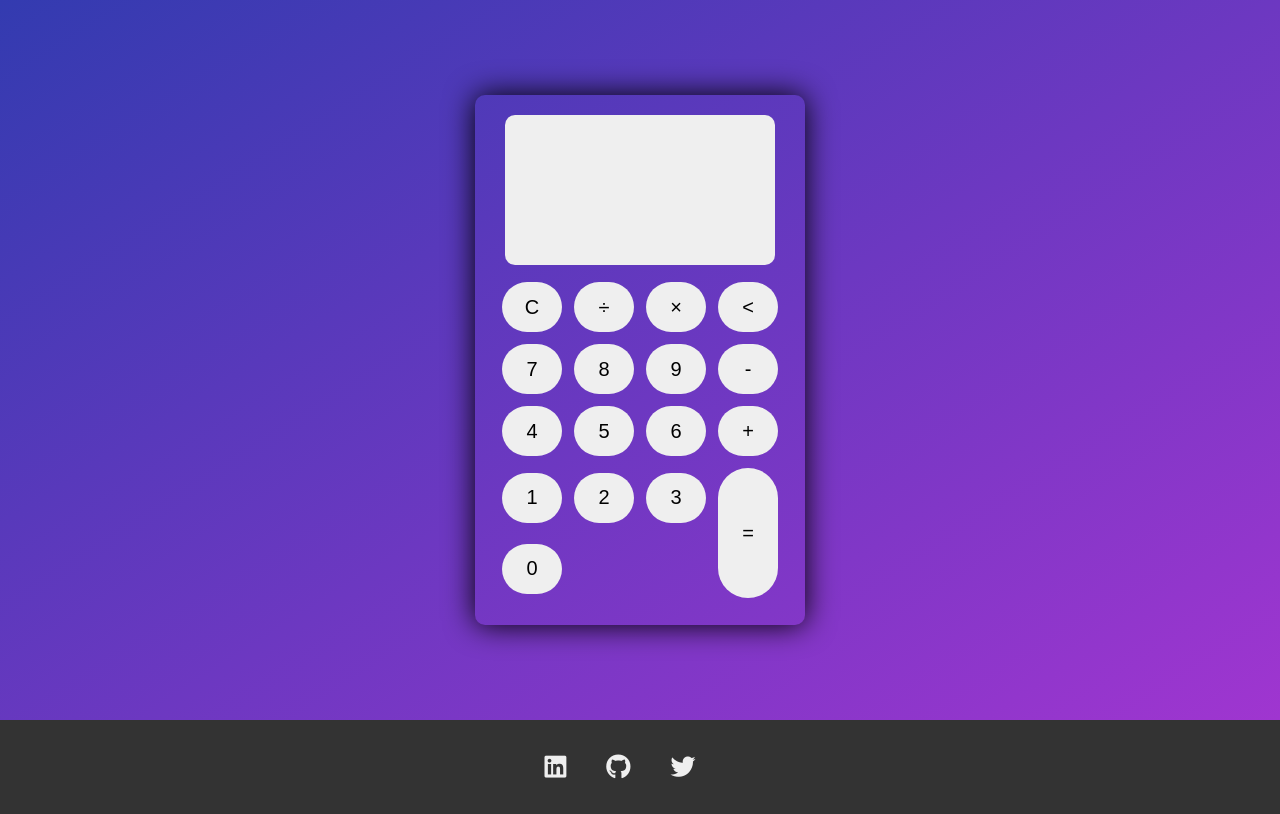
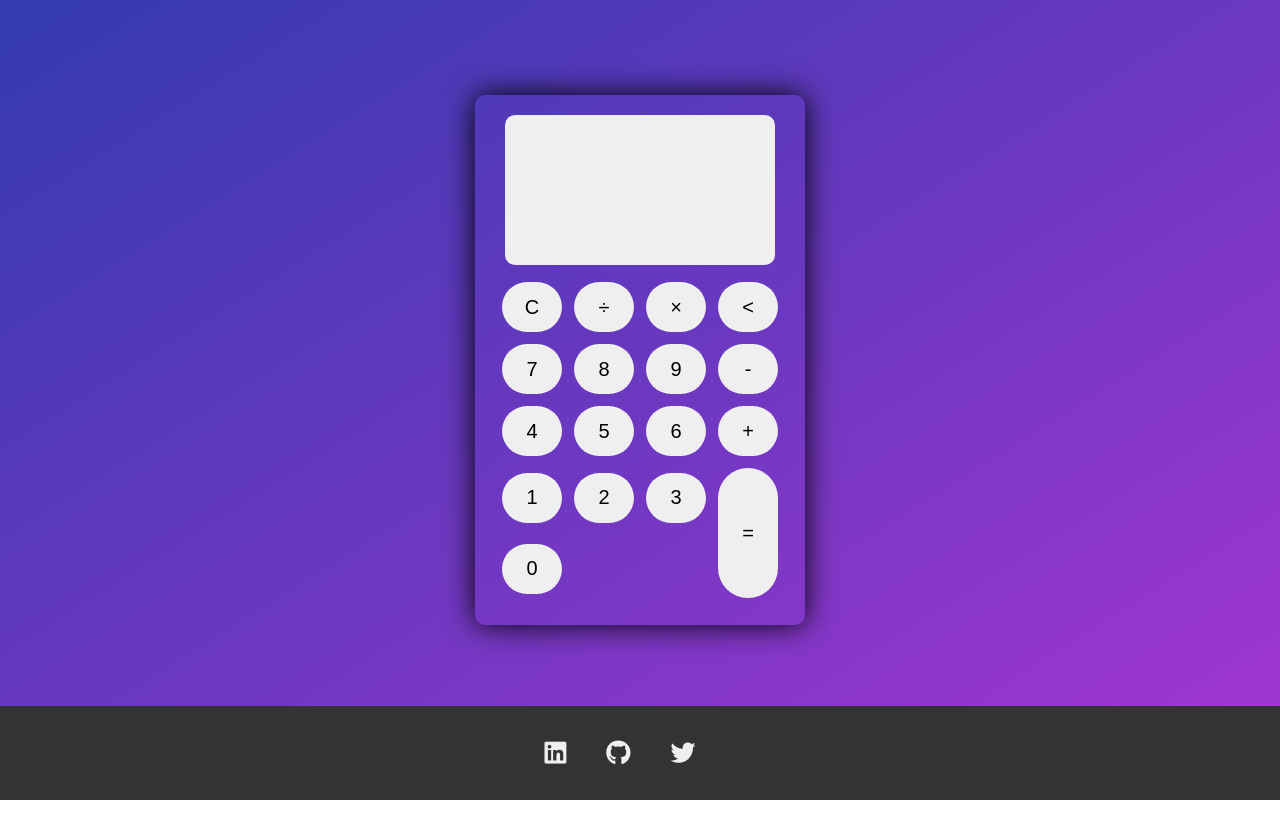
Before and after one commit to joseduquea/calculatorV2, a plain HTML site: page index.html in a window 1280 px wide. Drawn offline with Linux system fonts and the light colour scheme.

Commit message:
design changes

```diff
--- a/styles.css
+++ b/styles.css
@@ -8,6 +8,7 @@
 
 body {
     background-image: linear-gradient( to bottom right, rgb(51, 59, 176),rgb(166, 53, 210));
+    min-height: 100vh;
 }
 
 .calculadora-contenido {
@@ -64,6 +65,10 @@ button#equal {
     height: 130px;
 }
 .footer {
+    position: absolute;
+    bottom: 0;
+    left: 0;
+    right: 0;
     width: auto;
     height: auto;
     background: #333;
```
